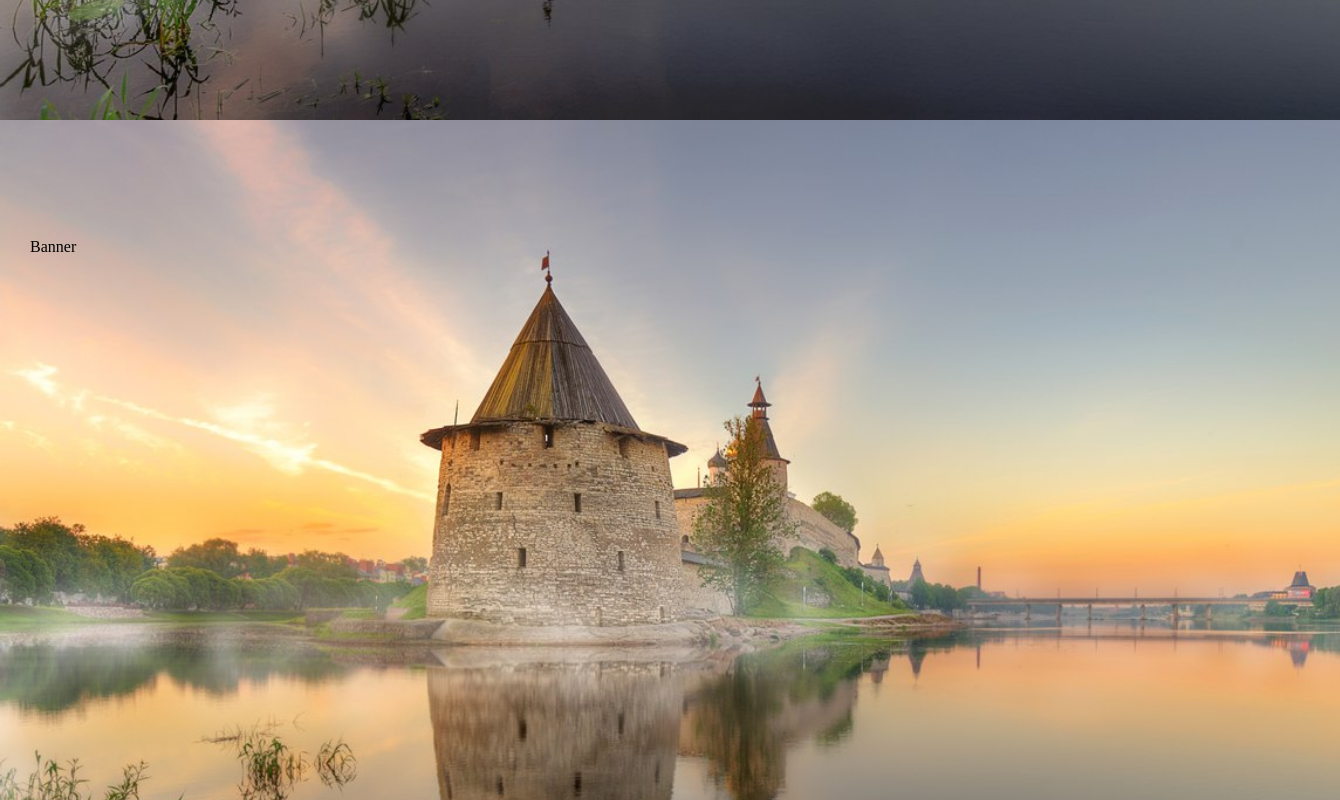
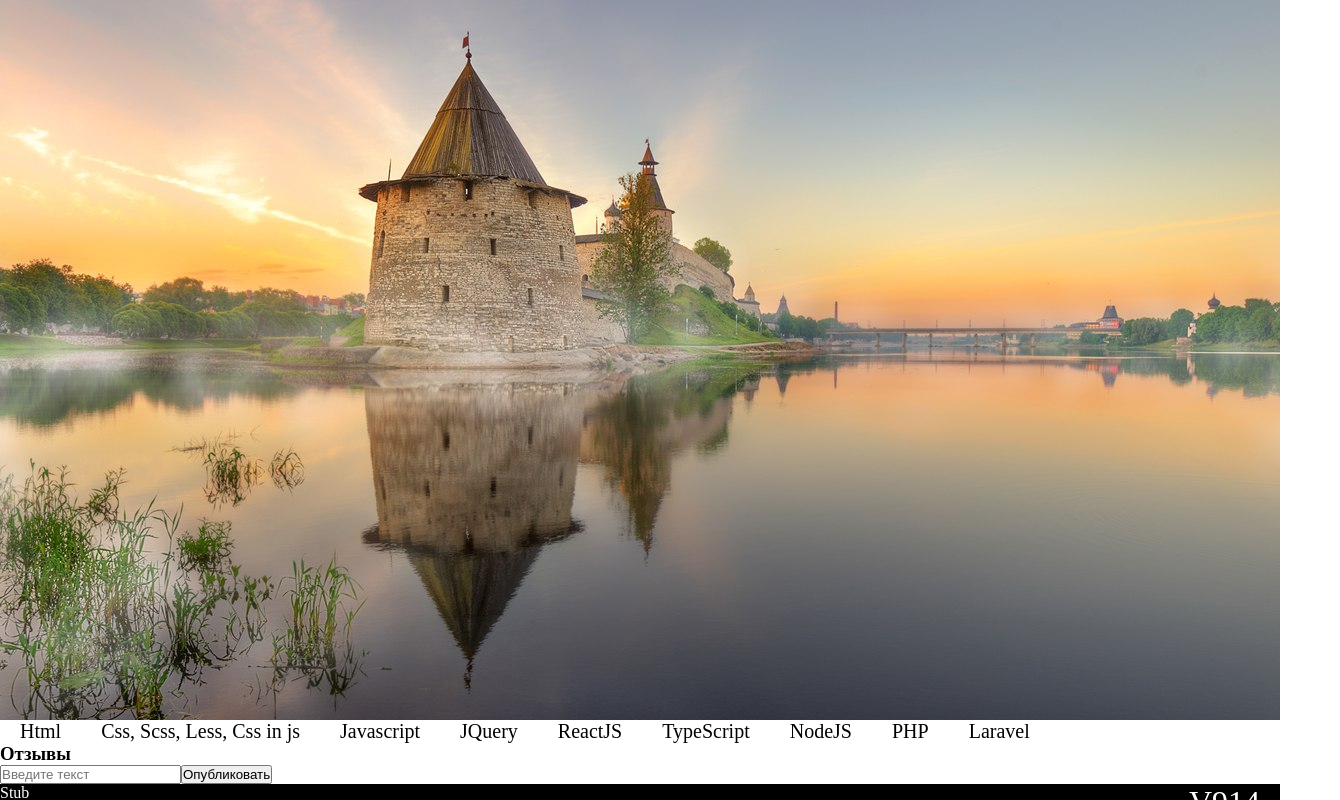
Before and after one commit to V914eslav/portfolio-website, a React (Create React App) app: page /banner in a window 1280 px wide. Shown: the part 880-1680 px from the top of the page, 1340 px wide, since content can reach past the window. Built offline with nearby package versions, Linux system fonts and the light colour scheme.

Commit message:
create stub for component Reviews

```diff
--- a/src/components/Banner/Banner.jsx
+++ b/src/components/Banner/Banner.jsx
@@ -2,12 +2,7 @@ import React from "react";
 
 import styles from "./Banner.module.css";
 const Banner = () => {
-  return (
-    <div className={styles.banner}>
-      <br />
-      Banner
-    </div>
-  );
+  return <div className={styles.banner}></div>;
 };
 
 export default Banner;
--- a/src/components/Banner/Banner.module.css
+++ b/src/components/Banner/Banner.module.css
@@ -6,5 +6,4 @@
   background-color: 0 0;
   background-size: cover;
   background-repeat: no-repeat;
-  padding: 100px 30px;
 }
--- /dev/null
+++ b/src/components/Reviews/Reviews.jsx
@@ -0,0 +1,18 @@
+import React from "react";
+
+import styles from "./Reviews.module.css";
+// import cn from "classnames";
+const Reviews = () => {
+  return (
+    <div className={styles.reviews}>
+      <h3 className={styles.header}>Отзывы</h3>
+      <form action="#" method="post">
+        <input type="text" name="review" placeholder="Введите текст" />
+        {/*id=""*/}
+        <button type="submit">Опубликовать</button>
+      </form>
+    </div>
+  );
+};
+
+export default Reviews;
--- /dev/null
+++ b/src/components/Reviews/index.js
@@ -0,0 +1 @@
+export { default } from "./Reviews";
--- a/src/containers/App/App.jsx
+++ b/src/containers/App/App.jsx
@@ -6,6 +6,7 @@ import Banner from "../../components/Banner";
 import Footer from "../../components/Footer";
 import Header from "../../components/Header";
 import MyStack from "../../components/MyStack";
+import Reviews from "../../components/Reviews";
 import routesConfig from "../../routes/routesConfig";
 
 import styles from "./App.module.css";
@@ -26,6 +27,7 @@ const App = () => {
       </BrowserRouter>
 
       <MyStack />
+      <Reviews />
       <Footer />
     </div>
   );
```
Also changed, not shown: src/components/Reviews/Reviews.module.css (added).
